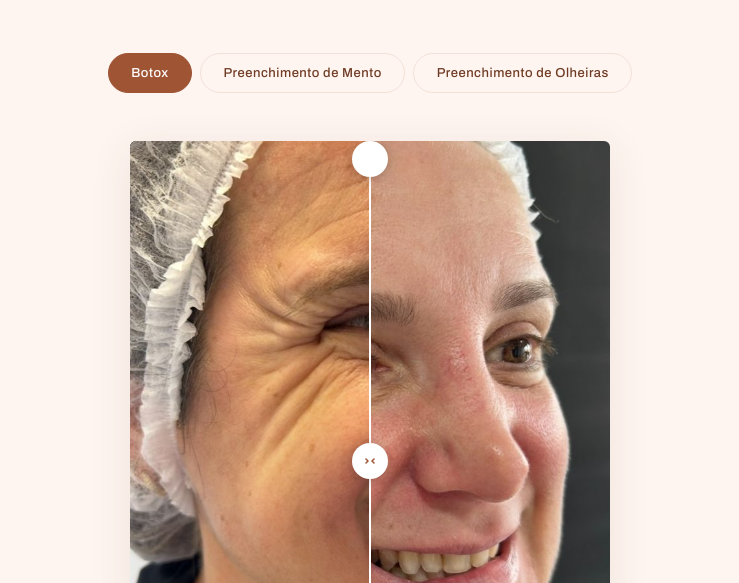
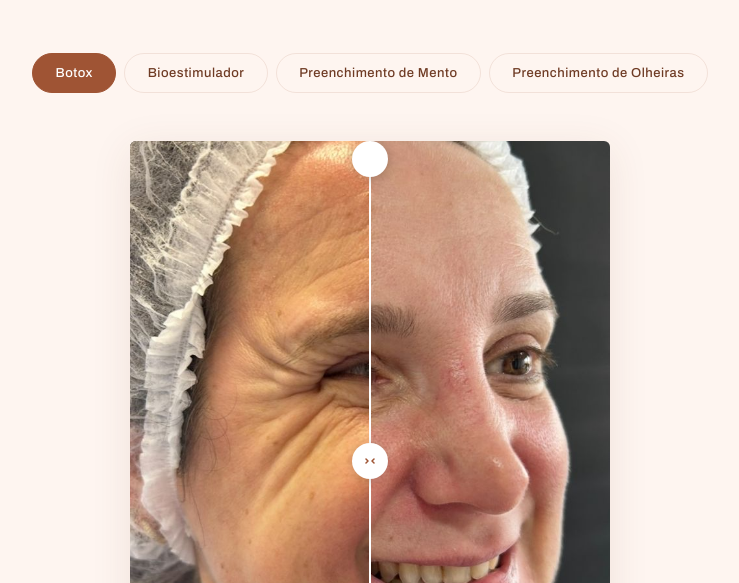
Before and after one commit to Tatiane-PDV/Tatane-lp, a website: page antes-depois/index.html in a window 1280 px wide. Shown: the part 217-800 px from the top of the page, without its empty margins (270-1009 px from the left). Drawn offline with Linux system fonts and the light colour scheme.

Commit message:
Sincroniza raiz com versão atualizada da landing page
Co-Authored-By: Claude Sonnet 4.6 <noreply@anthropic.com>

```diff
--- a/antes-depois/script.js
+++ b/antes-depois/script.js
@@ -8,13 +8,39 @@
   'use strict';
 
   /* ── Config: procedimentos e número de pares por pasta ── */
+  /* alignPairs: object-position para antes/depois de cada par, alinhando o rosto */
   const PROCEDURES = [
-    { id: 'botox',                      label: 'Botox',                        pairs: 2 },
-    { id: 'bioestimulador',             label: 'Bioestimulador',               pairs: 0 },
-    { id: 'bioestimulador-de-colageno', label: 'Bioestimulador de Colágeno',   pairs: 0 },
-    { id: 'preenchimento-de-mento',     label: 'Preenchimento de Mento',       pairs: 1 },
-    { id: 'preenchimento-de-olheiras',  label: 'Preenchimento de Olheiras',    pairs: 2 },
+    {
+      id: 'botox', label: 'Botox', pairs: 2,
+      alignPairs: [
+        { before: '50% 38%', after: '50% 47%' },
+        { before: '50% 50%', after: '50% 29%', scaleAfter: 1.35 },
+      ],
+    },
+    {
+      id: 'bioestimulador', label: 'Bioestimulador', pairs: 1,
+      alignPairs: [
+        { before: '50% 46%', scaleBefore: 1.06, after: '50% 50%' },
+      ],
+    },
+    { id: 'bioestimulador-de-colageno', label: 'Bioestimulador de Colágeno', pairs: 0 },
+    {
+      id: 'preenchimento-de-mento', label: 'Preenchimento de Mento', pairs: 1,
+      alignPairs: [
+        { before: '50% 50%', after: '50% 50%' },
+      ],
+    },
+    {
+      id: 'preenchimento-de-olheiras', label: 'Preenchimento de Olheiras', pairs: 2,
+      alignPairs: [
+        { before: '50% 50%', scaleBefore: 1.02, after: '50% 58%' },
+        { before: '50% 32%', after: '50% 32%' },
+      ],
+    },
   ].filter(p => p.pairs > 0);
+
+  /* Expõe para o editor.js poder semear seu CONFIG com os valores salvos */
+  window.__adProcedures = PROCEDURES;
 
   /* Image base path — resolve relative to this script file, not the HTML page */
   const BASE_PATH = (function () {
@@ -84,6 +110,31 @@
   function buildPanel(proc, idx) {
     const pairs = Array.from({ length: proc.pairs }, (_, i) => i);
 
+    /* Side-by-side layout para procedimentos com perfil/fotos não-frontais */
+    if (proc.displayMode === 'sideBySide') {
+      return `
+        <div
+          id="ad-panel-${proc.id}"
+          class="ad-panel${idx === 0 ? ' active' : ''}"
+          role="tabpanel"
+          data-proc="${proc.id}"
+          data-pairs="${proc.pairs}"
+        >
+          <div class="ad-stage">
+            <div class="ad-sb-grid">
+              <div class="ad-sb-item">
+                <img class="ad-img-sb-before" alt="Antes do procedimento" draggable="false" />
+                <span class="ad-lbl">Antes</span>
+              </div>
+              <div class="ad-sb-item">
+                <img class="ad-img-sb-after" alt="Depois do procedimento" draggable="false" />
+                <span class="ad-lbl" style="right:1rem;left:auto">Depois</span>
+              </div>
+            </div>
+          </div>
+        </div>`;
+    }
+
     return `
       <div
         id="ad-panel-${proc.id}"
@@ -115,8 +166,12 @@
             <img class="ad-img-before" alt="Antes do procedimento" draggable="false" />
 
             <!-- Labels -->
-            <span class="ad-lbl ad-lbl-antes" aria-hidden="true">Antes</span>
-            <span class="ad-lbl ad-lbl-depois" aria-hidden="true">Depois</span>
+            ${proc.reverseClip
+              ? `<span class="ad-lbl ad-lbl-depois" aria-hidden="true" style="left:1rem;right:auto">Depois</span>
+                 <span class="ad-lbl ad-lbl-antes" aria-hidden="true" style="right:1rem;left:auto">Antes</span>`
+              : `<span class="ad-lbl ad-lbl-antes" aria-hidden="true">Antes</span>
+                 <span class="ad-lbl ad-lbl-depois" aria-hidden="true">Depois</span>`
+            }
 
             <!-- Divider handle -->
             <div class="ad-handle" data-handle aria-hidden="true">
@@ -148,6 +203,28 @@
 
   /* ── Init slider interaction for a panel ── */
   function initPanel(panel, proc) {
+
+    /* Side-by-side: apenas carrega as imagens, sem interação de drag */
+    if (proc.displayMode === 'sideBySide') {
+      const imgBefore = panel.querySelector('.ad-img-sb-before');
+      const imgAfter  = panel.querySelector('.ad-img-sb-after');
+      const align = (proc.alignPairs && proc.alignPairs[0]) || {};
+      const base  = `${BASE_PATH}${proc.id}/`;
+      imgBefore.src = `${base}antes-1.jpg`;
+      imgAfter.src  = `${base}depois-1.jpg`;
+      if (align.before) imgBefore.style.objectPosition = align.before;
+      if (align.after)  imgAfter.style.objectPosition  = align.after;
+      if (align.scaleBefore) {
+        imgBefore.style.transform       = `scale(${align.scaleBefore})`;
+        imgBefore.style.transformOrigin = align.before || '50% 50%';
+      }
+      if (align.scaleAfter) {
+        imgAfter.style.transform       = `scale(${align.scaleAfter})`;
+        imgAfter.style.transformOrigin = align.after || '50% 50%';
+      }
+      return;
+    }
+
     const slider   = panel.querySelector('[data-slider]');
     const handle   = panel.querySelector('[data-handle]');
     const imgBefore = panel.querySelector('.ad-img-before');
@@ -170,7 +247,9 @@
       let pct = (clientX - rect.left) / rect.width;
       pct = Math.max(0.02, Math.min(0.98, pct));
       const pctPx = (pct * 100).toFixed(2);
-      imgBefore.style.clipPath = `inset(0 ${(100 - pct * 100).toFixed(2)}% 0 0)`;
+      imgBefore.style.clipPath = proc.reverseClip
+        ? `inset(0 0 0 ${(pct * 100).toFixed(2)}%)`
+        : `inset(0 ${(100 - pct * 100).toFixed(2)}% 0 0)`;
       handle.style.left = `${pctPx}%`;
     }
 
@@ -209,8 +288,24 @@
     const n = idx + 1;
     const base = `${BASE_PATH}${proc.id}/`;
 
+    /* Apply per-pair object-position alignment + optional translateX + scale */
+    const align = (proc.alignPairs && proc.alignPairs[idx]) || { before: '50% 50%', after: '50% 50%' };
+    imgBefore.style.objectPosition = align.before;
+    imgAfter.style.objectPosition  = align.after;
+
+    function buildTransform(tx, scale) {
+      const parts = [];
+      if (tx)              parts.push(`translateX(${tx}%)`);
+      if (scale && scale !== 1) parts.push(`scale(${scale})`);
+      return parts.join(' ') || '';
+    }
+    imgBefore.style.transform       = buildTransform(align.txBefore, align.scaleBefore);
+    imgAfter.style.transform        = buildTransform(align.txAfter,  align.scaleAfter);
+    imgBefore.style.transformOrigin = align.before || '50% 50%';
+    imgAfter.style.transformOrigin  = align.after  || '50% 50%';
+
     /* Reset slider to center */
-    imgBefore.style.clipPath = 'inset(0 50% 0 0)';
+    imgBefore.style.clipPath = proc.reverseClip ? 'inset(0 0 0 50%)' : 'inset(0 50% 0 0)';
     const handle = panel.querySelector('[data-handle]');
     if (handle) handle.style.left = '50%';
 
--- a/antes-depois/style.css
+++ b/antes-depois/style.css
@@ -344,6 +344,31 @@
   opacity: .4;
 }
 
+/* ── Side-by-side layout (para fotos de perfil) ── */
+.ad-sb-grid {
+  display: grid;
+  grid-template-columns: 1fr 1fr;
+  gap: 8px;
+}
+
+.ad-sb-item {
+  position: relative;
+  aspect-ratio: 3 / 4;
+  border-radius: var(--ad-radius);
+  overflow: hidden;
+  background: var(--ad-accent-07);
+  box-shadow: 0 8px 40px rgba(111, 59, 36, .1);
+}
+
+.ad-sb-item img {
+  position: absolute;
+  inset: 0;
+  width: 100%;
+  height: 100%;
+  object-fit: cover;
+  -webkit-user-drag: none;
+}
+
 /* ── Scroll reveal ── */
 .ad-rv {
   opacity: 0;
```
Also changed, not shown: antes-depois/editor.js (+49 -8 lines), index.html (+5 -4 lines), antes-depois/bioestimulador/antes-1.jpg (added), antes-depois/bioestimulador/antes.jpeg (added), antes-depois/bioestimulador/depois-1.jpg (added), antes-depois/bioestimulador/depois.jpeg (added).
